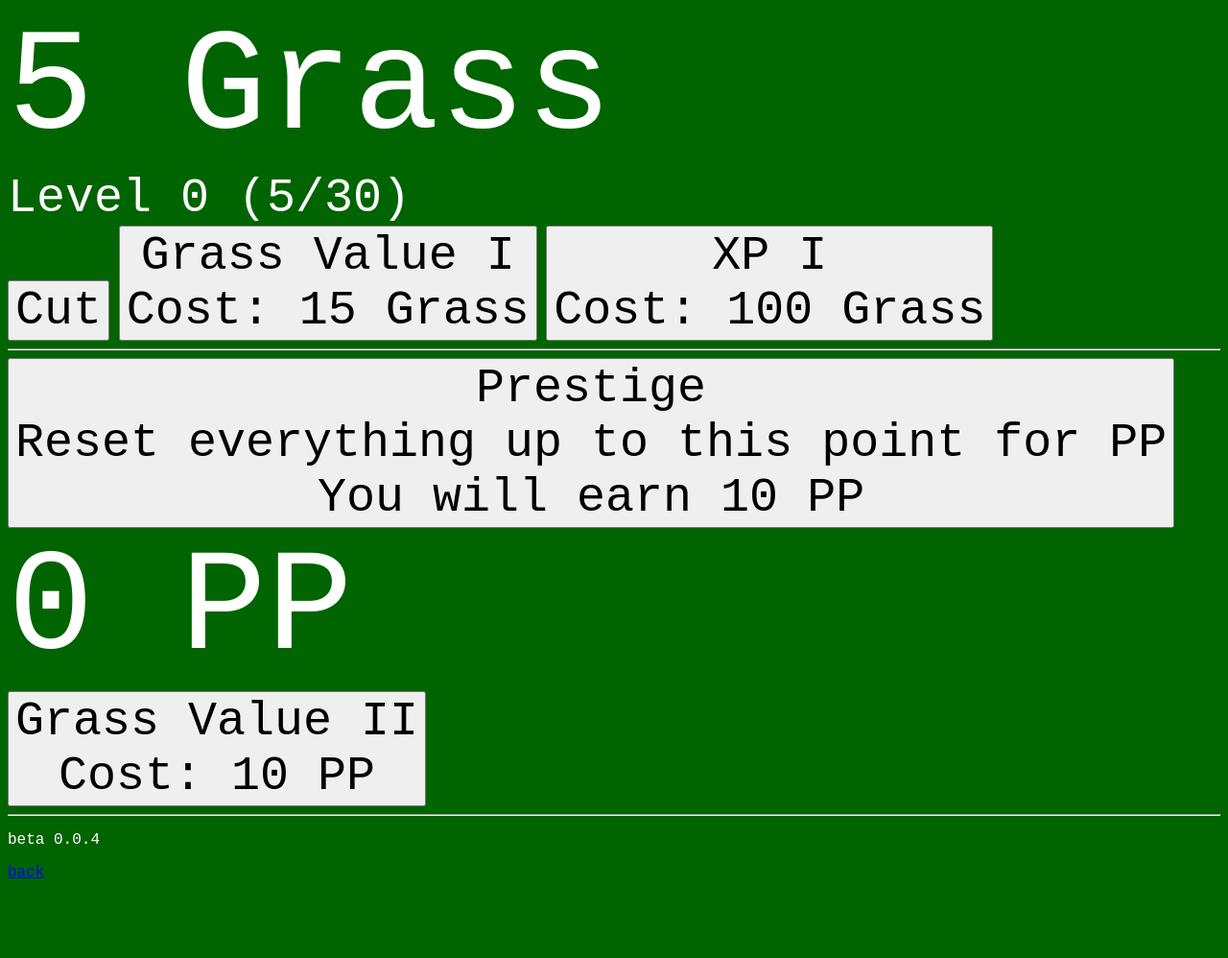
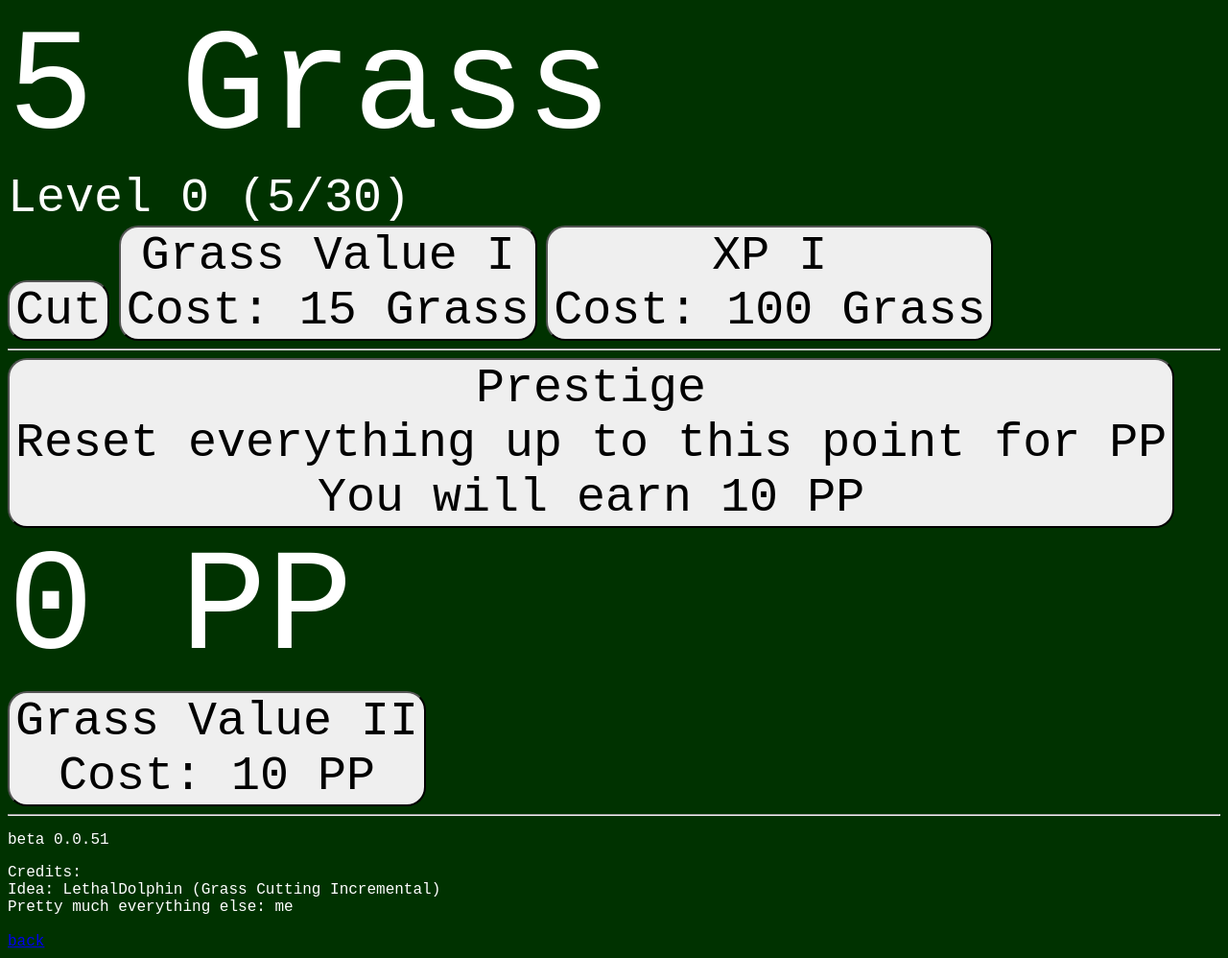
Before and after one commit to fotis2222/fotis2222.github.io, a website: page Grass Clicker/grass.html in a window 1280 px wide. Shown: the whole page at 96% size. Before the commit the page ends 926 px from the top, so only its background shows below. Drawn offline with Linux system fonts and the light colour scheme.

Commit message:
made everything a bit nicer

```diff
--- a/Grass Clicker/css/main.css
+++ b/Grass Clicker/css/main.css
@@ -1,3 +1,7 @@
+:root {
+  --bg-green: rgb(0, 50, 0);
+}
+
 #grassDisplay {
   font-size: 150px;
 }
@@ -12,10 +16,11 @@
 
 button {
   font-size: 50px;
+  border-radius: 20px;
 }
 
 body {
-  background-color: darkgreen;
+  background-color: var(--bg-green);
   color: white;
 }
 
--- a/Grass Clicker/grass.html
+++ b/Grass Clicker/grass.html
@@ -27,7 +27,12 @@
     </button>
     <script src="main.js"></script>
     <hr />
-    <p>beta 0.0.4</p>
+    <p>beta 0.0.51</p>
+    <div>
+      Credits: <br>
+      Idea: LethalDolphin (Grass Cutting Incremental) <br>
+      Pretty much everything else: me
+    </div> <br>
     <a href="../index.html">back</a>
   </body>
 </html>
```
